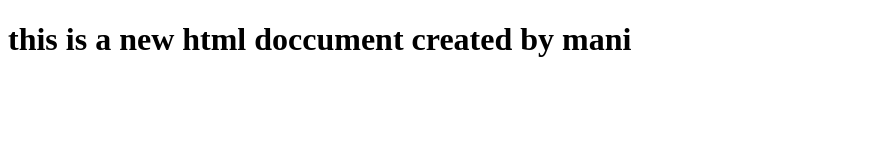
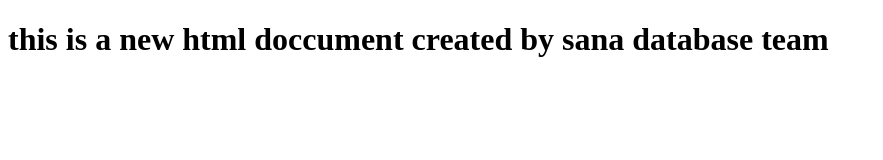
Before and after one commit to manikanta-robot/newtextfile, a plain HTML site: page index.html in a window 1280 px wide. Shown: the whole page, without its empty margins (0-883 px from the left). Drawn offline with Linux system fonts and the light colour scheme.

Commit message:
added new text

```diff
--- a/index.html
+++ b/index.html
@@ -6,6 +6,6 @@
     <title>Document</title>
 </head>
 <body>
-    <h1>this is a new html doccument created by mani</h1>
+    <h1>this is a new html doccument created by sana database team</h1>
 </body>
 </html>
```
